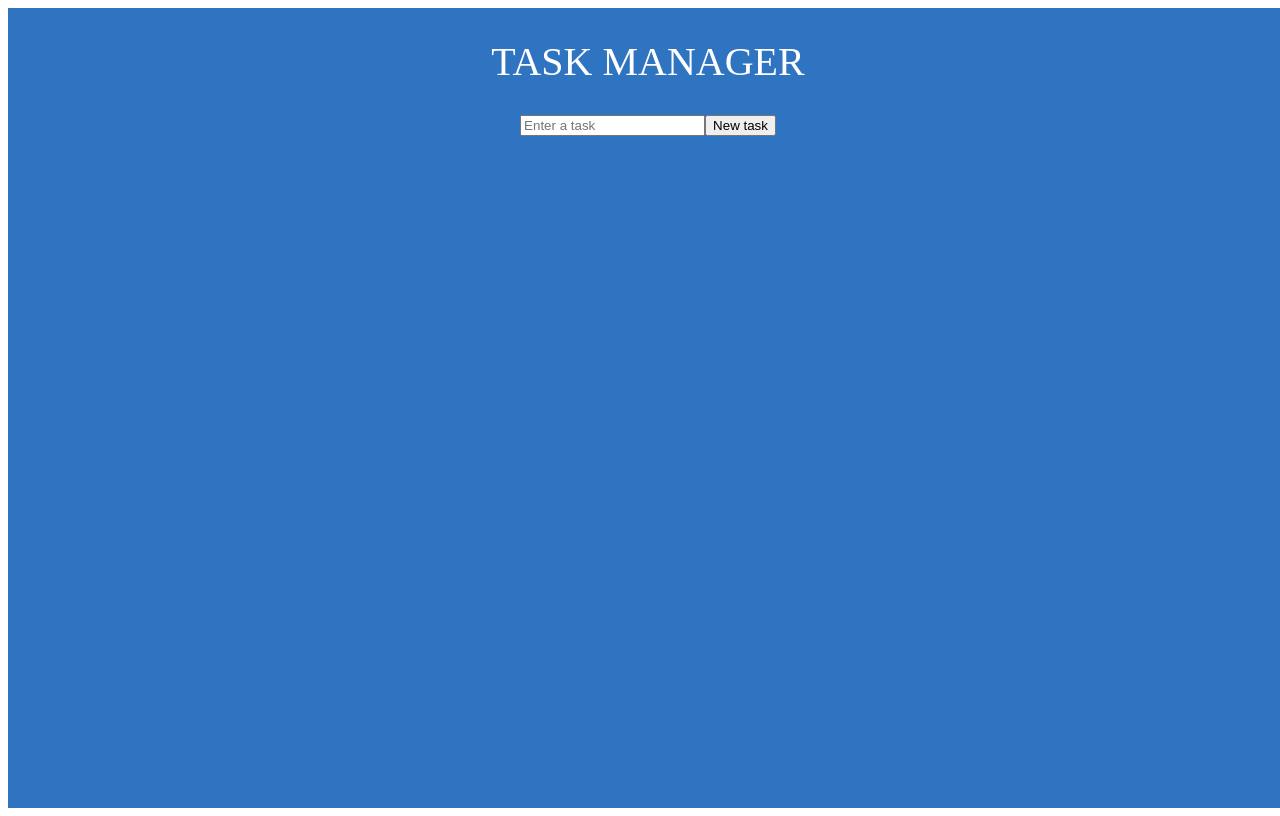
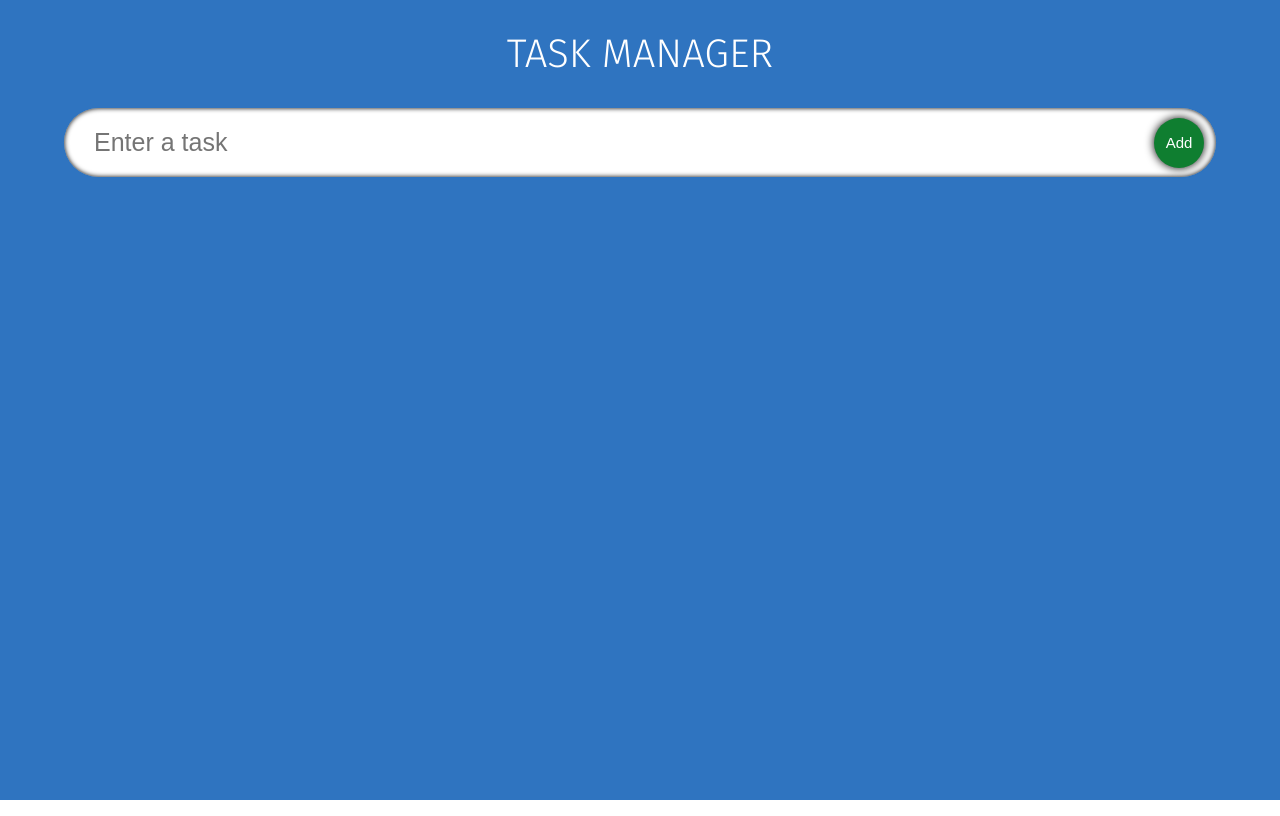
Before and after one commit to UrieLight/task-manager, a React (Vite) app: page / in a window 1280 px wide. Built offline with nearby package versions, Linux system fonts and the light colour scheme.

Commit message:
Form styled

```diff
--- a/src/assets/inputformStyle.css
+++ b/src/assets/inputformStyle.css
@@ -0,0 +1,45 @@
+.form__bloc{
+  display: flex;
+  width: 90%;
+  position: relative;
+  align-items: center;
+}
+
+.input__box{
+  width: 100%;
+  border-radius: 50px;
+  padding: 20px 30px;
+  font-size: 25px;
+  border: none;
+  transition: 0.2s;
+  box-shadow: inset 0 0 5px black;
+}
+
+.input__box:focus{
+  box-shadow: 0 0 10px 1000px rgba(0, 0, 0, 0.5);
+  outline: none;
+}
+
+.button__submit{
+  position: absolute;
+  width: 50px;
+  height: 50px;
+  margin: 12px;
+  border-radius: 50px;
+  right: 0px;
+  border: none;
+  font-size: 15px;
+  background-color: #0f7e30;
+  color: white;
+  transition: 0.2s all;
+  box-shadow: 0 0 10px black;
+}
+
+.button__submit:hover{
+  background-color: #0d6b29;
+}
+
+.button__submit:active{
+  transform: scale(0.8);
+  box-shadow: 0 0 5px black;
+}
--- a/src/components/InputField.tsx
+++ b/src/components/InputField.tsx
@@ -2,15 +2,15 @@
 
 const InputField = () => {
   return (
-    <form className='classes.task__form'>
+    <form className='form__bloc'>
         <input
           type="input"
           placeholder="Enter a task"
           name="task"
           id="task_id"
-          className='classes.task__input'
+          className="input__box"
         />
-        <button>New task</button>
+        <button className='button__submit'>Add</button>
     </form>
   )
 }
--- a/src/index.css
+++ b/src/index.css
@@ -1,13 +1,16 @@
 @import url('https://fonts.googleapis.com/css2?family=Fira+Sans:wght@300&family=Inter:wght@600&family=Poppins:wght@100;300;400;600&display=swap');
+body{
+  margin: 0 auto;
+}
 
 .App {
+  display: flex;
   width: 100vw;
   height: 100vh;
-  display: flex;
   flex-direction: column;
   align-items: center;
   background-color:#2f74c0;
-  font-family: "Fira";
+  font-family: "Fira Sans";
 }
 
 .heading {
```
